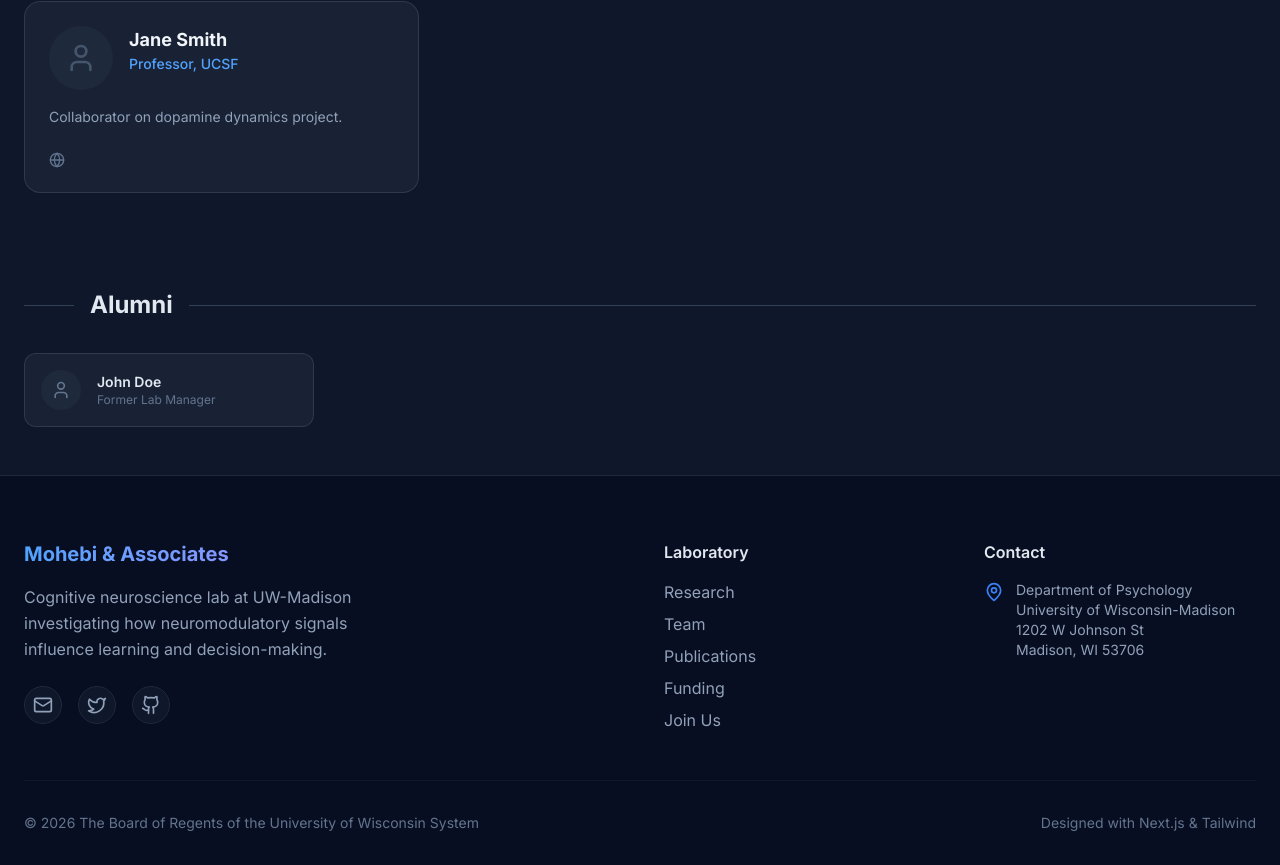
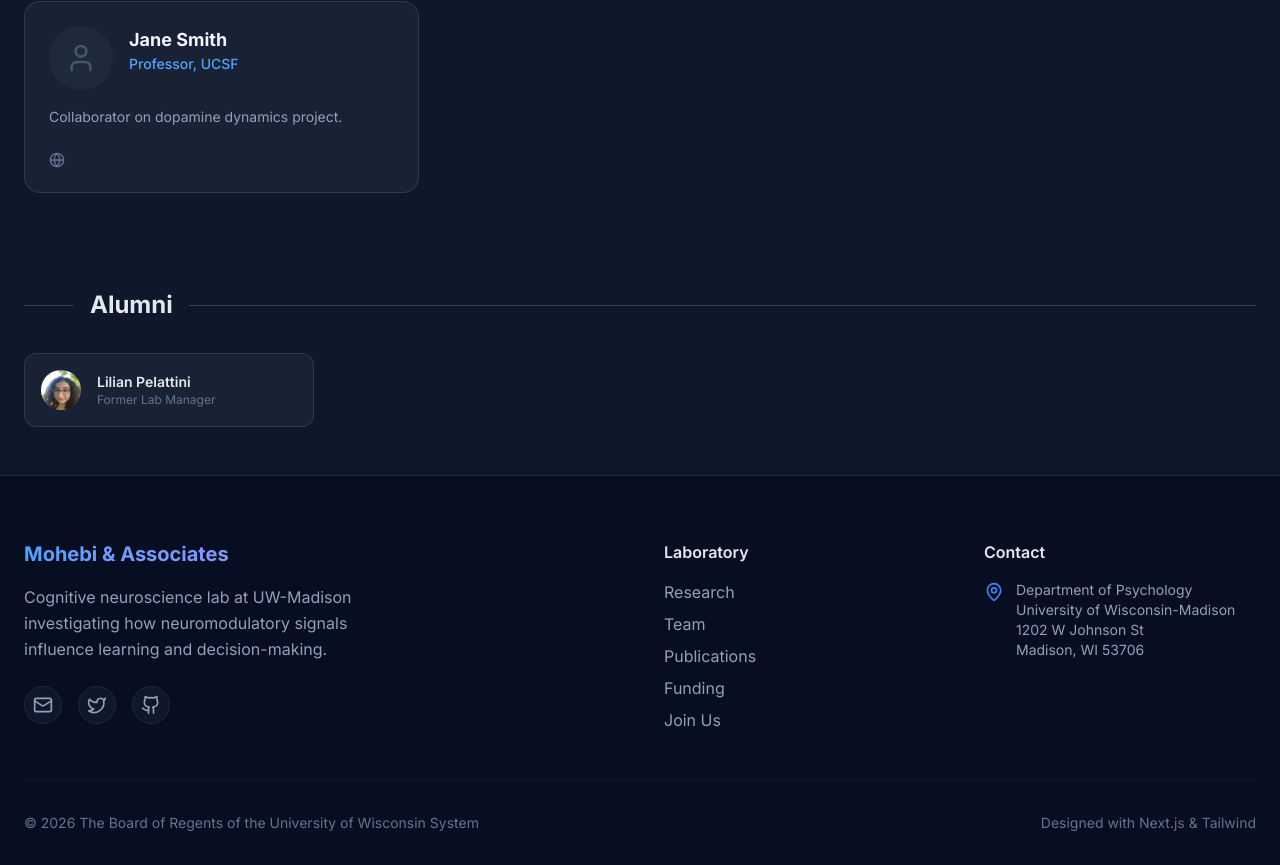
Before and after one commit to mohebi-n-associates/mohebi-n-associates.github.io, a Next.js app: page /website/people in a window 1280 px wide. Shown: the part 1085-1950 px from the top of the page. Built offline with nearby package versions, Linux system fonts and the light colour scheme.

Commit message:
feat: Add Lilian Pelattini to people list with updated bio and image

```diff
--- a/src/data/people.ts
+++ b/src/data/people.ts
@@ -44,10 +44,11 @@ export const people: Person[] = [
         website: 'https://example.com'
     },
     {
-        id: 'john-doe',
-        name: 'John Doe',
+        id: 'lily-p',
+        name: 'Lilian Pelattini',
         role: 'Former Lab Manager',
         group: 'alumni',
-        bio: 'Currently a PhD student at MIT.',
+        image: '/images/people/lilian_pelattini.jpg',
+        bio: 'I received my B.S. in Neurobiology & Physiology from University of California-Davis in 2021. After graduation, I worked in Josh Berke’s lab at UCSF as a lab technician studying dopamine’s role in learning and motivation. I am most interested in the effects of neuromodulators on cognitive processes and reward-seeking behaviors. Outside of lab, I enjoy reading, cooking, horror movies, listening to music, and crossword puzzles. I’m currently working my way through the New York Times crossword archive.',
     }
 ];
```
Also changed, not shown: public/images/people/lilian_pelattini.jpg (added).
